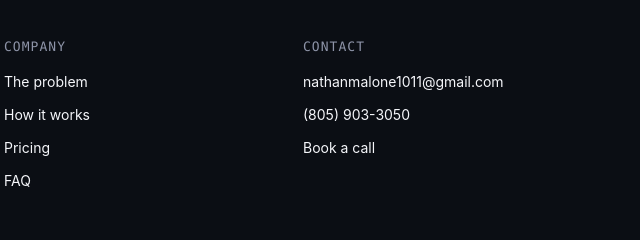
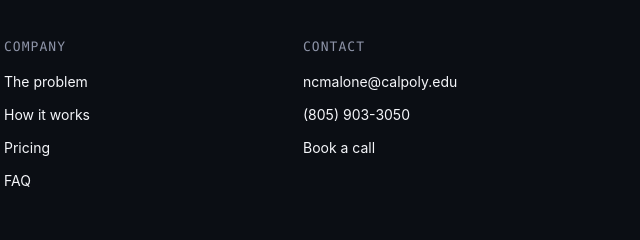
Before and after one commit to nathanmalone1011-collab/AxonAI, a plain HTML site: page index.html in a window 1280 px wide. Shown: the part 4503-4743 px from the top of the page, 636-1276 px from the left. Drawn offline with Linux system fonts and the light colour scheme.

Commit message:
Update index.html

```diff
--- a/index.html
+++ b/index.html
@@ -963,7 +963,7 @@
       </div>
       <div class="footer-col">
         <h4>Contact</h4>
-        <a href="mailto:nathanmalone1011@gmail.com">nathanmalone1011@gmail.com</a>
+        <a href="mailto:ncmalone@calpoly.edu">ncmalone@calpoly.edu</a>
         <a href="tel:+18059033050">(805) 903-3050</a>
         <a href="#contact">Book a call</a>
       </div>
```
